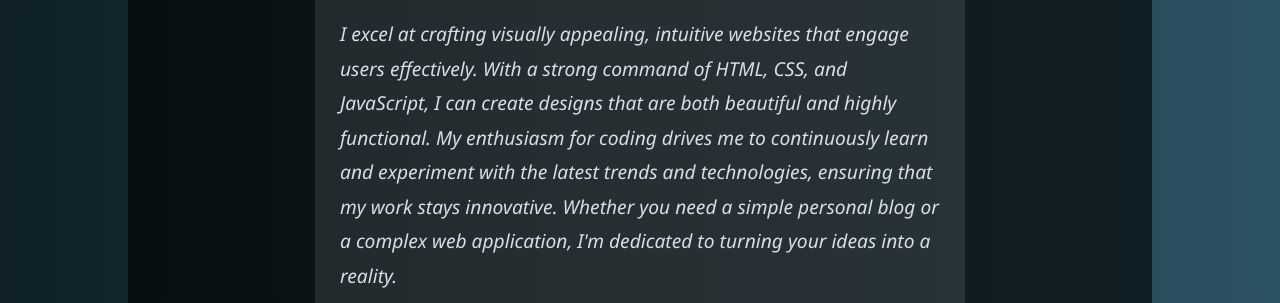
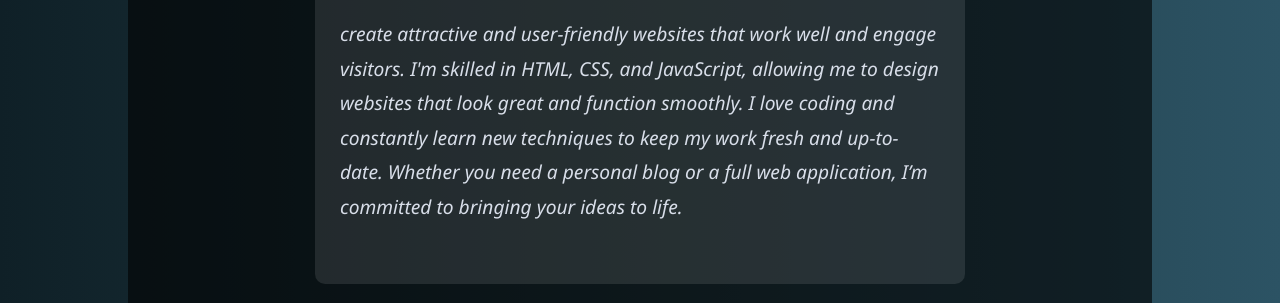
Before and after one commit to Avin-Arunkumar/avin-port, a plain HTML site: page index.html in a window 1280 px wide. Shown: the part 497-800 px from the top of the page. Drawn offline with Linux system fonts and the light colour scheme.

Commit message:
Update index.html

```diff
--- a/index.html
+++ b/index.html
@@ -141,7 +141,7 @@
             <h2>Hello, I'm Avin A</h2>
             <p class="role">Full Stack Developer & Designer</p>
             <p class="description">
-                I excel at crafting visually appealing, intuitive websites that engage users effectively. With a strong command of HTML, CSS, and JavaScript, I can create designs that are both beautiful and highly functional. My enthusiasm for coding drives me to continuously learn and experiment with the latest trends and technologies, ensuring that my work stays innovative. Whether you need a simple personal blog or a complex web application, I'm dedicated to turning your ideas into a reality.
+                 create attractive and user-friendly websites that work well and engage visitors. I'm skilled in HTML, CSS, and JavaScript, allowing me to design websites that look great and function smoothly. I love coding and constantly learn new techniques to keep my work fresh and up-to-date. Whether you need a personal blog or a full web application, I’m committed to bringing your ideas to life.
             </p>
 
         </div>
```
